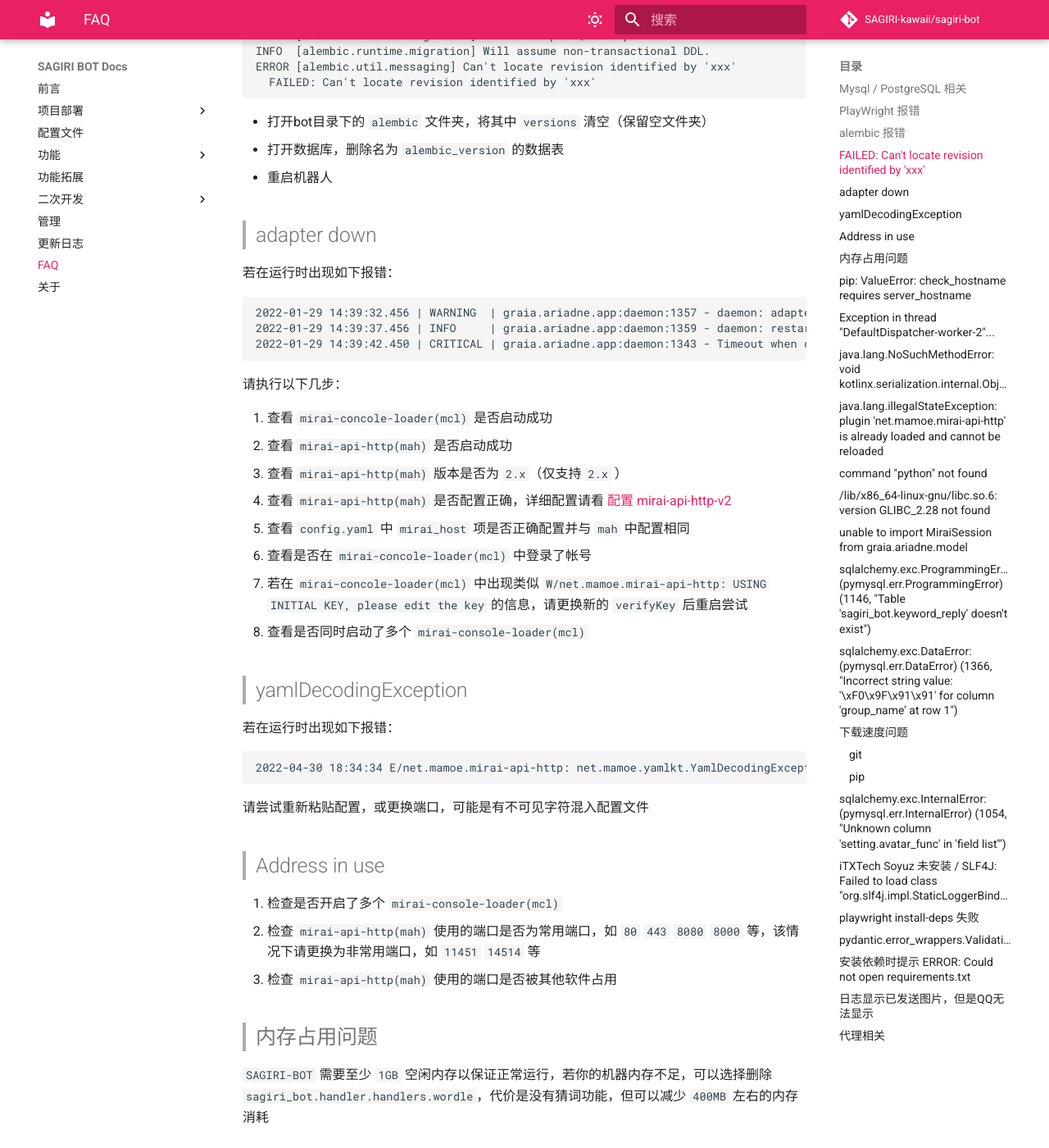
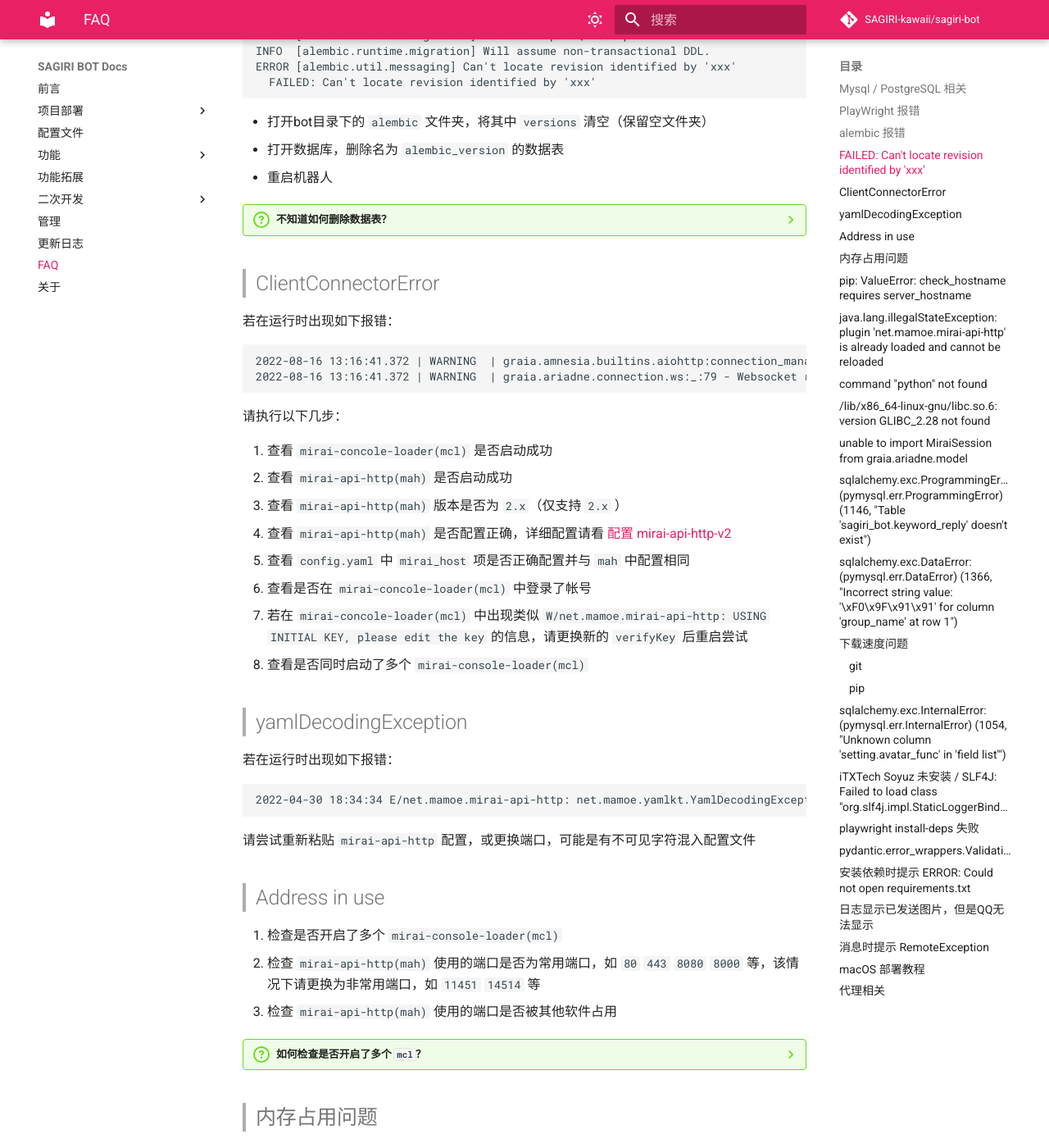
Before and after one commit to SAGIRI-kawaii/sagiri-bot, an MkDocs documentation site: the page built from docs/FAQ.md, in a window 1280 px wide and 1400 px high, scrolled down 1453 px. Shown: the whole window at 82% size. Built offline with MkDocs 1.6.1 and Material for MkDocs 9.7.7, drawn with Linux system fonts in a browser that asks for light colours; comment, search, counter and statistics services are not loaded; some of the changed text lies outside the part shown.

Commit message:
:pencil2: Update FAQ

````diff
--- a/docs/FAQ.md
+++ b/docs/FAQ.md
@@ -14,11 +14,11 @@
 
 > ## Mysql / PostgreSQL 相关
 
-目前只官方适配了 `sqlite`，使用 `Mysql` 以及 `PostgreSQL` 产生的bug可能会很多甚至会导致程序无法运行，若您需要稳定的运行请使用 `sqlite`
+目前只官方适配了 `SQLite`，使用 `MySQL` 以及 `PostgreSQL` 产生的bug可能会很多甚至会导致程序无法运行，若您需要稳定的运行请使用 `SQLite`
 
-若您有好的解决方法可以PR，但请保证 `sqlite` 的兼容性
+若您有好的解决方法可以PR，但请保证 `SQLite` 的兼容性
 
-其他支持的数据库类型请查看 `sqlalchemy` 文档
+其他支持的数据库类型请查看 `SQLAlchemy` 文档
 
 > ## PlayWright 报错
 
@@ -65,13 +65,31 @@ ERROR [alembic.util.messaging] Can't locate revision identified by 'xxx'
 - 打开数据库，删除名为 `alembic_version` 的数据表
 - 重启机器人
 
-> ## adapter down
+??? question "不知道如何删除数据表？"
+
+    你可以直接删除生成的数据库，**该操作会删除数据库的所有数据，如有需要，请提前备份**
+
+    - SQLite
+
+        > 假设你在 `config.yaml` 配置的链接为 `sqlite+aiosqlite:///data.db`
+
+        > 则你可以直接删除生成的 `data.db`
+
+    - MySQL
+
+        > <del>都用 `MySQL` 了还不会删库？</del>
+
+    - 其他数据库
+
+        > 不知道捏，自己探索吧
+
+
+> ## ClientConnectorError
 
 若在运行时出现如下报错：
 ```text
-2022-01-29 14:39:32.456 | WARNING  | graia.ariadne.app:daemon:1357 - daemon: adapter down, restart in 5.0s
-2022-01-29 14:39:37.456 | INFO     | graia.ariadne.app:daemon:1359 - daemon: restarting adapter
-2022-01-29 14:39:42.450 | CRITICAL | graia.ariadne.app:daemon:1343 - Timeout when connecting to mirai-api-http. Configuration problem?
+2022-08-16 13:16:41.372 | WARNING  | graia.amnesia.builtins.aiohttp:connection_manage:277 - ClientConnectorError(ConnectionKey(host='127.0.0.1', port=8899, is_ssl=False, ssl=None, proxy=None, proxy_auth=None, proxy_headers_hash=None), ConnectionRefusedError(22, 'The remote computer refused the network connection', None, 1225, None))
+2022-08-16 13:16:41.372 | WARNING  | graia.ariadne.connection.ws:_:79 - Websocket reconnecting in 5s...
 ```
 请执行以下几步：
 
@@ -91,13 +109,23 @@ ERROR [alembic.util.messaging] Can't locate revision identified by 'xxx'
 2022-04-30 18:34:34 E/net.mamoe.mirai-api-http: net.mamoe.yamlkt.YamlDecodingException:There must be a COLON between class key and value but found null for 'setting'
 ```
 
-请尝试重新粘贴配置，或更换端口，可能是有不可见字符混入配置文件
+请尝试重新粘贴 `mirai-api-http` 配置，或更换端口，可能是有不可见字符混入配置文件
 
 > ## Address in use
 
 1. 检查是否开启了多个 `mirai-console-loader(mcl)`
 2. 检查 `mirai-api-http(mah)` 使用的端口是否为常用端口，如 `80` `443` `8080` `8000` 等，该情况下请更换为非常用端口，如 `11451` `14514` 等
 3. 检查 `mirai-api-http(mah)` 使用的端口是否被其他软件占用
+
+??? question "如何检查是否开启了多个 `mcl`？"
+
+    - Windows
+
+        > 打开任务管理器，检查是否有多个 Java 正在运行
+
+    - Linux / macOS
+
+        > 打开终端，输入 `ps -ef | grep "mcl" | grep -v "grep"`，检查是否有多个 `mcl` 正在运行
 
 > ## 内存占用问题
 
@@ -107,22 +135,9 @@ ERROR [alembic.util.messaging] Can't locate revision identified by 'xxx'
 
 关闭全局代理，重新执行命令
 
-> ## Exception in thread "DefaultDispatcher-worker-2"...
-
-- 方法一：检查 `mirai-api-http` 版本，若为 `2.5.0+` 请降级为 `2.4.0`
-- 方法二：检查 `mirai-api-http` 版本，若为 `2.5.0+` 并且 `mirai` 版本低于 `2.11`，请将 `mirai` 升级到 `2.11+`
-
-> ## java.lang.NoSuchMethodError: void kotlinx.serialization.internal.ObjectSerializer...
-
-检查 `mirai-api-http` 版本，若为 `2.5.0+` 请降级为 `2.4.0`
-
-详情请看 [mirai-api-http #568](https://github.com/project-mirai/mirai-api-http/issues/568)
-
 > ## java.lang.illegalStateException: plugin 'net.mamoe.mirai-api-http' is already loaded and cannot be reloaded
 
-前往 `mirai-console-loader` 的 `plugin` 文件夹下删除 `2.5.0` 版本的 `mirai-api-http` （以 `2.5.0.jar` 结尾的）（当且仅当 `mirai-api-http-v2.5.0` 的序列化bug未解决且正在降级至 `2.4.0` 时此条生效）
-
-前往 `mirai-console-loader` 的 `plugin` 文件夹下删除重复的 `mirai-api-http` 插件 （常规状况）
+前往 `mirai-console-loader` 的 `plugin` 文件夹下删除重复的 `mirai-api-http` 插件
 
 > ## command "python" not found
 
@@ -200,6 +215,14 @@ bot_qq
 
 账号被腾讯风险控制，尝试开关设备锁、重新登录、或者登录满一至两周后再试。
 
+> ## 消息时提示 RemoteException
+
+账号被冻结群消息发送，可手动登录机器人账号发送群消息解除冻结。
+
+> ## macOS 部署教程
+
+大部分可参考 Linux 部署教程
+
 > ## 代理相关
 
 由于某些原因，此文档中不会涉及到代理的搭建、部署、使用等教程，请自行寻找教程
````
